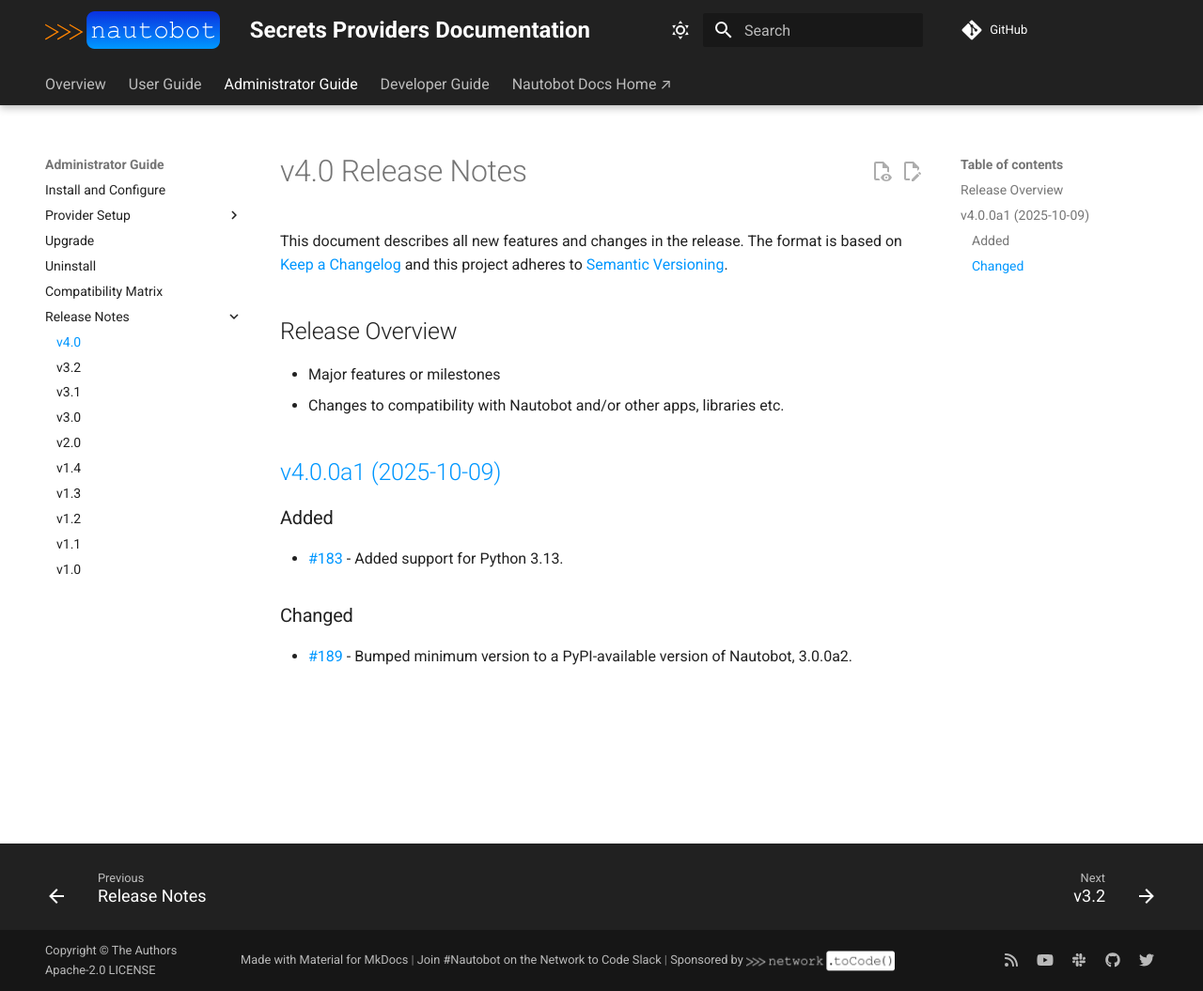
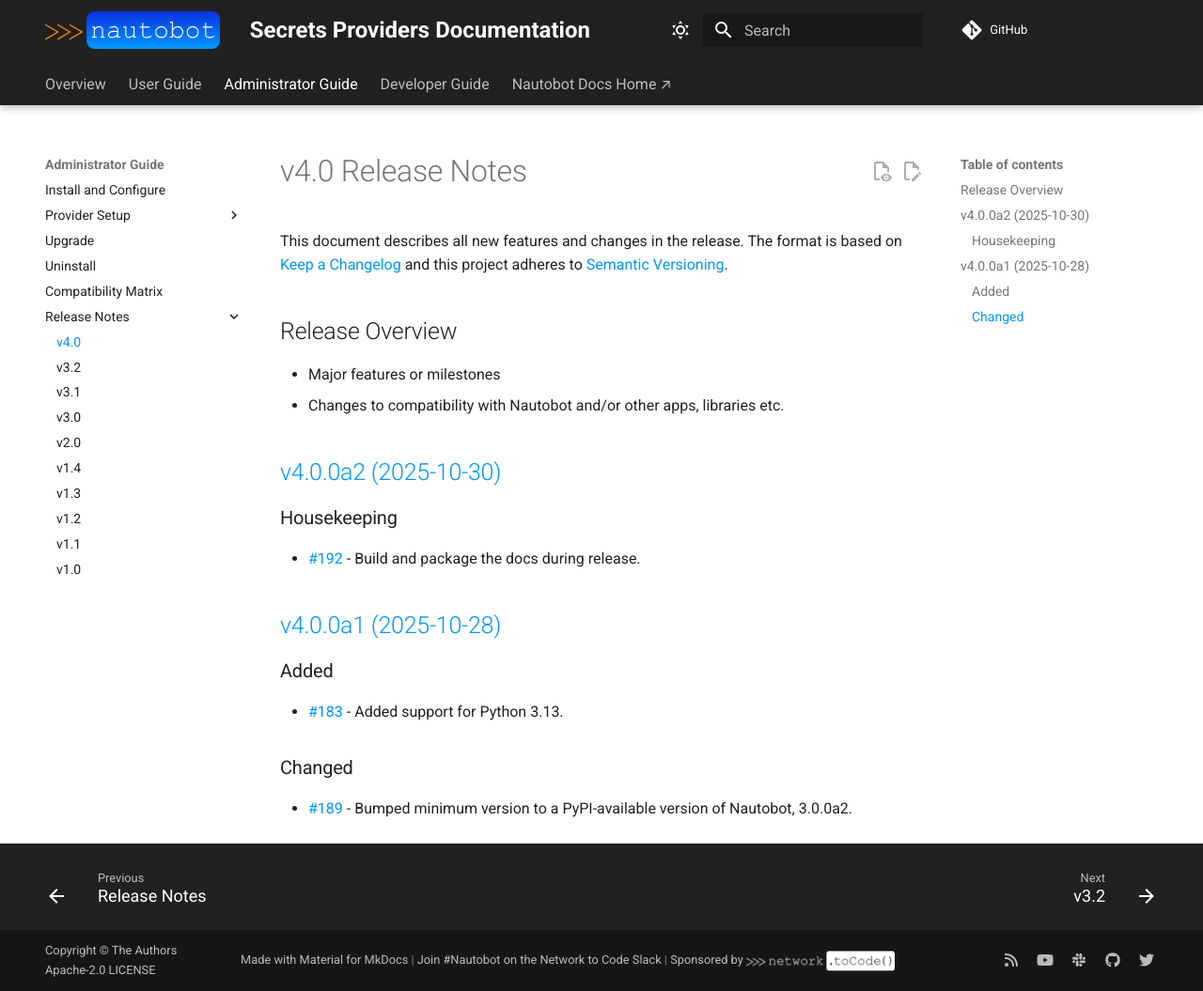
Before and after one commit to nautobot/nautobot-app-secrets-providers, an MkDocs documentation site: the page built from docs/admin/release_notes/version_4.0.md, in a window 1280 px wide and 1055 px high. Shown: the whole window at 94% size. Built offline with MkDocs 1.6.1 and Material for MkDocs 9.7.7, drawn with Linux system fonts in a browser that asks for light colours; comment, search, counter and statistics services are not loaded.

Commit message:
Release 4.0.0.a2 (#193)
* Bump and release notes

* Update docs/admin/release_notes/version_4.0.md

Co-authored-by: Gary Snider <75227981+gsnider2195@users.noreply.github.com>

---------

Co-authored-by: Gary Snider <75227981+gsnider2195@users.noreply.github.com>

```diff
--- a/docs/admin/release_notes/version_4.0.md
+++ b/docs/admin/release_notes/version_4.0.md
@@ -8,7 +8,14 @@
 - Major features or milestones
 - Changes to compatibility with Nautobot and/or other apps, libraries etc.
 
-## [v4.0.0a1 (2025-10-09)](https://github.com/nautobot/nautobot-app-secrets-providers/releases/tag/v4.0.0a1)
+<!-- towncrier release notes start -->
+## [v4.0.0a2 (2025-10-30)](https://github.com/nautobot/nautobot-app-secrets-providers/releases/tag/v4.0.0a2)
+
+### Housekeeping
+
+- [#192](https://github.com/nautobot/nautobot-app-secrets-providers/issues/192) - Build and package the docs during release.
+
+## [v4.0.0a1 (2025-10-28)](https://github.com/nautobot/nautobot-app-secrets-providers/releases/tag/v4.0.0a1)
 
 ### Added
 
--- a/pyproject.toml
+++ b/pyproject.toml
@@ -1,6 +1,6 @@
 [tool.poetry]
 name = "nautobot-secrets-providers"
-version = "4.0.0a1"
+version = "4.0.0a2"
 description = "Nautobot Secrets Providers App"
 authors = ["Network to Code, LLC <info@networktocode.com>"]
 license = "Apache-2.0"
@@ -187,7 +187,7 @@
 [tool.towncrier]
 package = "nautobot_secrets_providers"
 directory = "changes"
-filename = "docs/admin/release_notes/version_X.Y.md"
+filename = "docs/admin/release_notes/version_4.0.md"
 template = "development/towncrier_template.j2"
 start_string = "<!-- towncrier release notes start -->"
 issue_format = "[#{issue}](https://github.com/nautobot/nautobot-app-secrets-providers/issues/{issue})"
```
Also changed, not shown: 1 other file.
